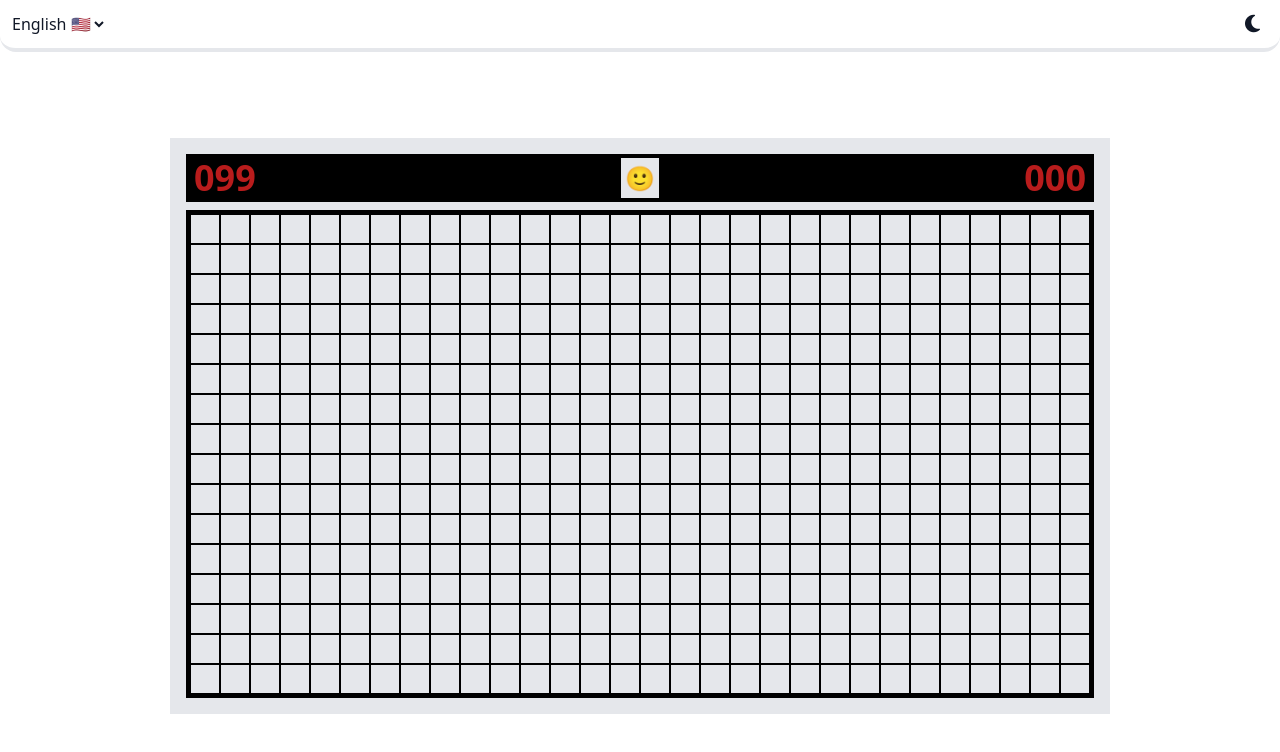
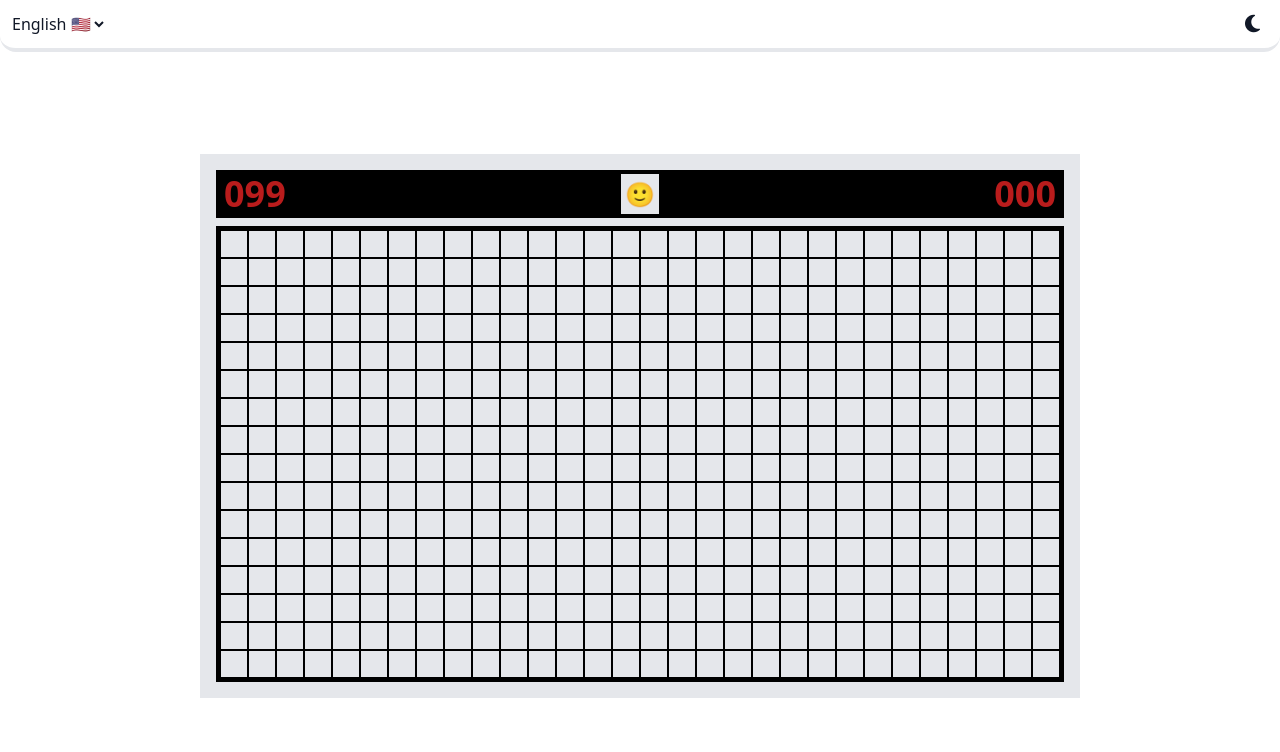
Before and after one commit to JasonMan34/my-vue-vite-app, a Vue app: page /minesweeper in a window 1280 px wide. Shown: the top 752 px of the page. Built offline with nearby package versions, Linux system fonts and the light colour scheme; no server answers; what tailwindcss-rtl would draw is missing.

Commit message:
Peaking finished

```diff
--- a/src/components/Minesweeper/MinesweeperTile.vue
+++ b/src/components/Minesweeper/MinesweeperTile.vue
@@ -121,7 +121,7 @@ export default defineComponent({
 
 <style>
 .minesweeper-tile {
-  @apply bg-gray-200 h-[28px] w-[28px] m-[1px] text-center font-bold text-xl cursor-default;
+  @apply bg-gray-200 h-[28px] w-[28px] text-center font-bold text-xl cursor-default border-[1px] border-black;
 }
 
 .minesweeper-tile.revealed,
--- a/src/components/Minesweeper/game/minesweeper-tile.ts
+++ b/src/components/Minesweeper/game/minesweeper-tile.ts
@@ -1,20 +1,25 @@
 import { clamp } from '@vueuse/core';
 import type { MinesweeperGame } from './minesweeper-game';
+
+type TileStatus = 'hidden' | 'flagged' | 'revealed';
 
 export class MinesweeperTile {
   row: number;
   col: number;
   value: number = 0;
-  isFlagged: boolean = false;
   isMine: boolean = false;
   isPeaking: boolean = false;
   game: MinesweeperGame;
   isLosingTile: boolean = false;
 
-  private _isRevealed: boolean = false;
+  private status: TileStatus = 'hidden';
 
   public get isRevealed() {
-    return this._isRevealed;
+    return this.status === 'revealed';
+  }
+
+  public get isFlagged() {
+    return this.status === 'flagged';
   }
 
   constructor(row: number, col: number, game: MinesweeperGame) {
@@ -31,7 +36,7 @@ export class MinesweeperTile {
     return this.game.HEIGHT;
   }
 
-  getAdjacent(removeRevealed = false) {
+  getAdjacent(...statuses: TileStatus[]) {
     const adjacent: MinesweeperTile[] = [];
 
     // Don't exit matrix coundaries
@@ -50,9 +55,9 @@ export class MinesweeperTile {
         // Don't count self as a tile
         if (
           tile !== this &&
-          (!removeRevealed || (removeRevealed && !tile.isRevealed))
+          (statuses.length === 0 || statuses.includes(tile.status))
         ) {
-          adjacent.push(this.game.board[row][col]);
+          adjacent.push(tile);
         }
       }
     }
@@ -62,10 +67,6 @@ export class MinesweeperTile {
 
   forAdjacent(fn: Parameters<Array<MinesweeperTile>['forEach']>[0]) {
     return this.getAdjacent().forEach(fn);
-  }
-
-  forUnrevealedAdjacent(fn: Parameters<Array<MinesweeperTile>['forEach']>[0]) {
-    return this.getAdjacent(true).forEach(fn);
   }
 
   calculateValue() {
@@ -89,7 +90,7 @@ export class MinesweeperTile {
   }
 
   public reveal() {
-    this._isRevealed = true;
+    this.status = 'revealed';
 
     if (!this.game.isGameOver && this.isMine) {
       this.isLosingTile = true;
@@ -147,7 +148,12 @@ export class MinesweeperTile {
 
   public flag() {
     if (this.game.isGameOver) return;
-    this.isFlagged = !this.isFlagged;
+
+    if (this.isFlagged) {
+      this.status = 'hidden';
+    } else {
+      this.status = 'flagged';
+    }
   }
 
   public peak() {
@@ -155,19 +161,18 @@ export class MinesweeperTile {
 
     // If we are revealed, peaking means to also peak the unrevealed adjacent
     if (this.isRevealed) {
-      const unrevealedAdjacent = this.getAdjacent(true);
+      const unrevealedAdjacent = this.getAdjacent('hidden');
       unrevealedAdjacent.forEach(tile => tile.peak());
       return unrevealedAdjacent;
     }
   }
 
   public unpeak() {
-    // If we're not revealed, we can only unpeak ourself
-    if (!this.isRevealed) {
-      this.isPeaking = false;
-    } else {
+    this.isPeaking = false;
+
+    if (this.isRevealed) {
       // If we are revealed, unpeaking means to unpeak the unrevealed adjacent
-      const unrevealedAdjacent = this.getAdjacent(true);
+      const unrevealedAdjacent = this.getAdjacent('hidden');
       unrevealedAdjacent.forEach(tile => tile.unpeak());
       return unrevealedAdjacent;
     }
```
